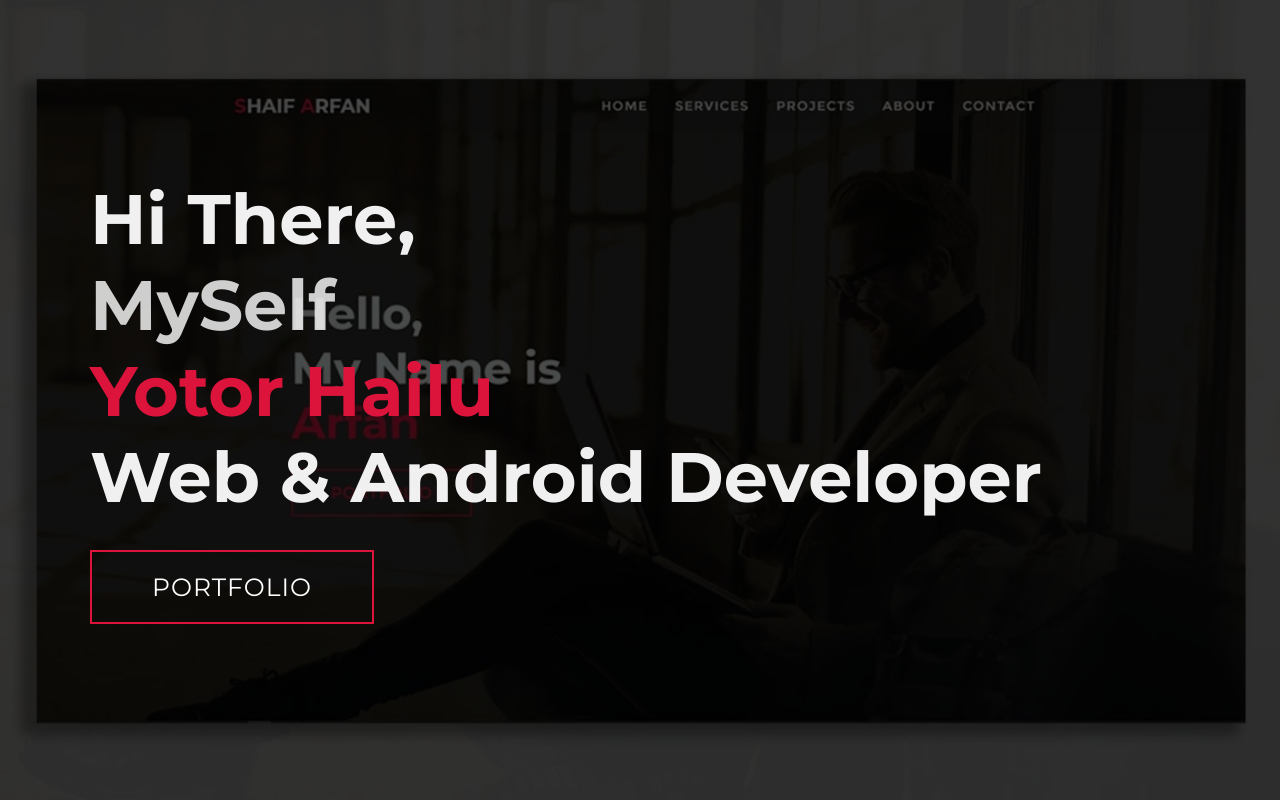
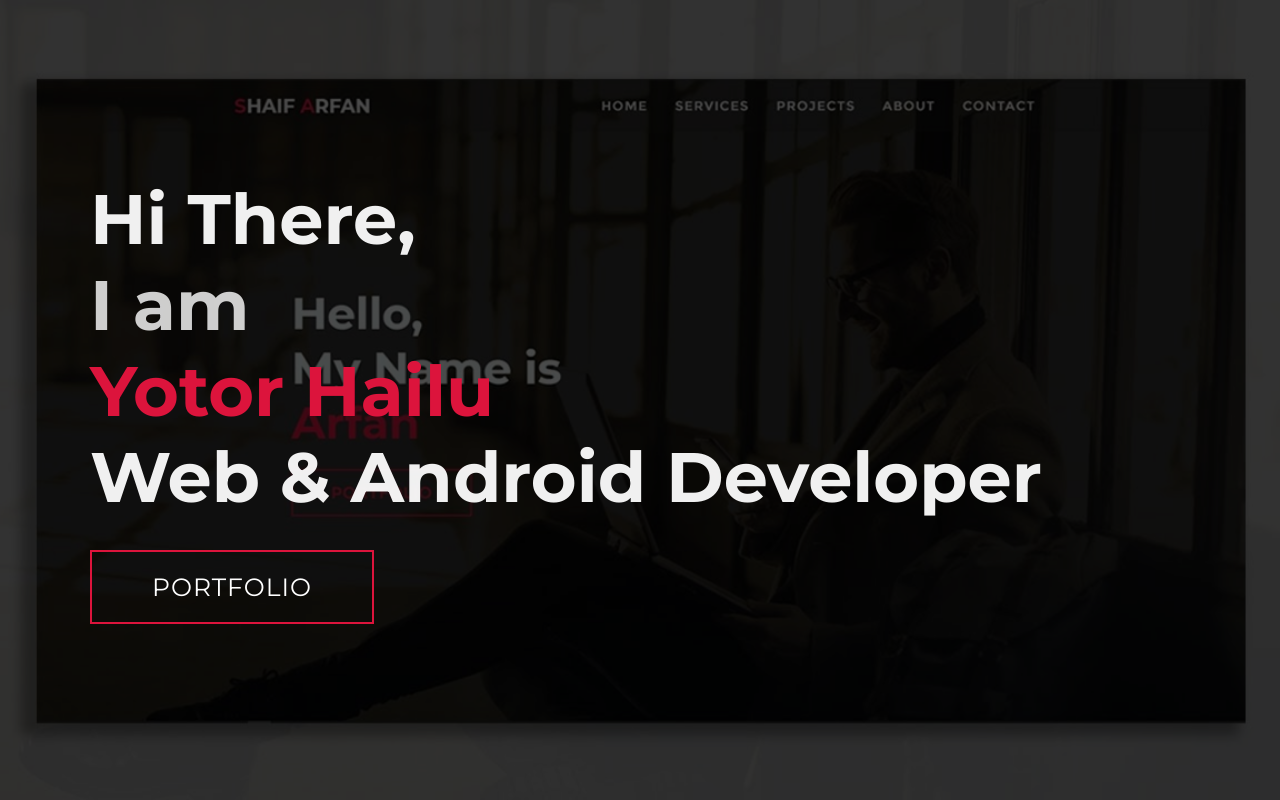
Before and after one commit to yotor21/Yotor_Ze, a plain HTML site: page index.html in a window 1280 px wide. Shown: the top 800 px of the page. Drawn offline with Linux system fonts and the light colour scheme; files whose address does not match are found by name.

Commit message:
Update index.html

```diff
--- a/index.html
+++ b/index.html
@@ -15,7 +15,7 @@
         <div>
 
             <h1>Hi There,<span></span></h1>
-            <h1>MySelf<span></span></h1>
+            <h1>I am<span></span></h1>
             <h1>Yotor Hailu<span></span></h1>
             <h1>Web & Android Developer<span></span></h1>
         <a href="#" type="button" class="cta">Portfolio</a>
```
